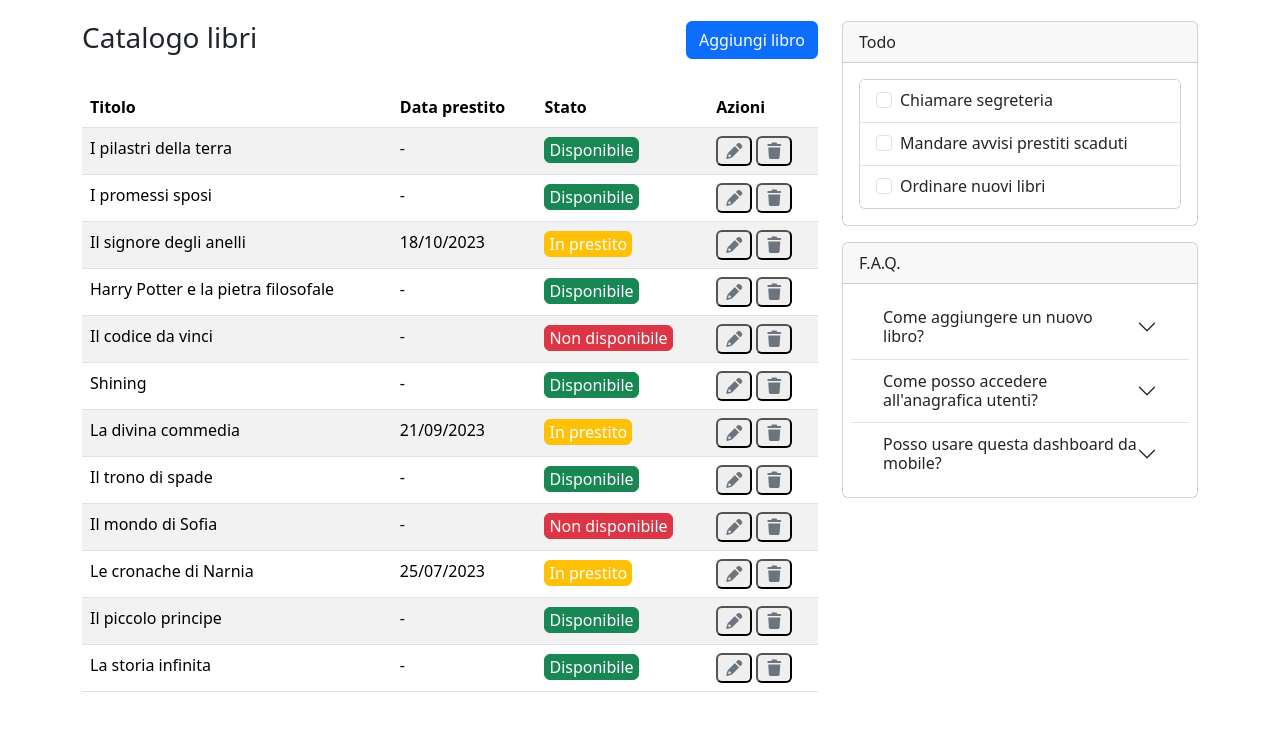
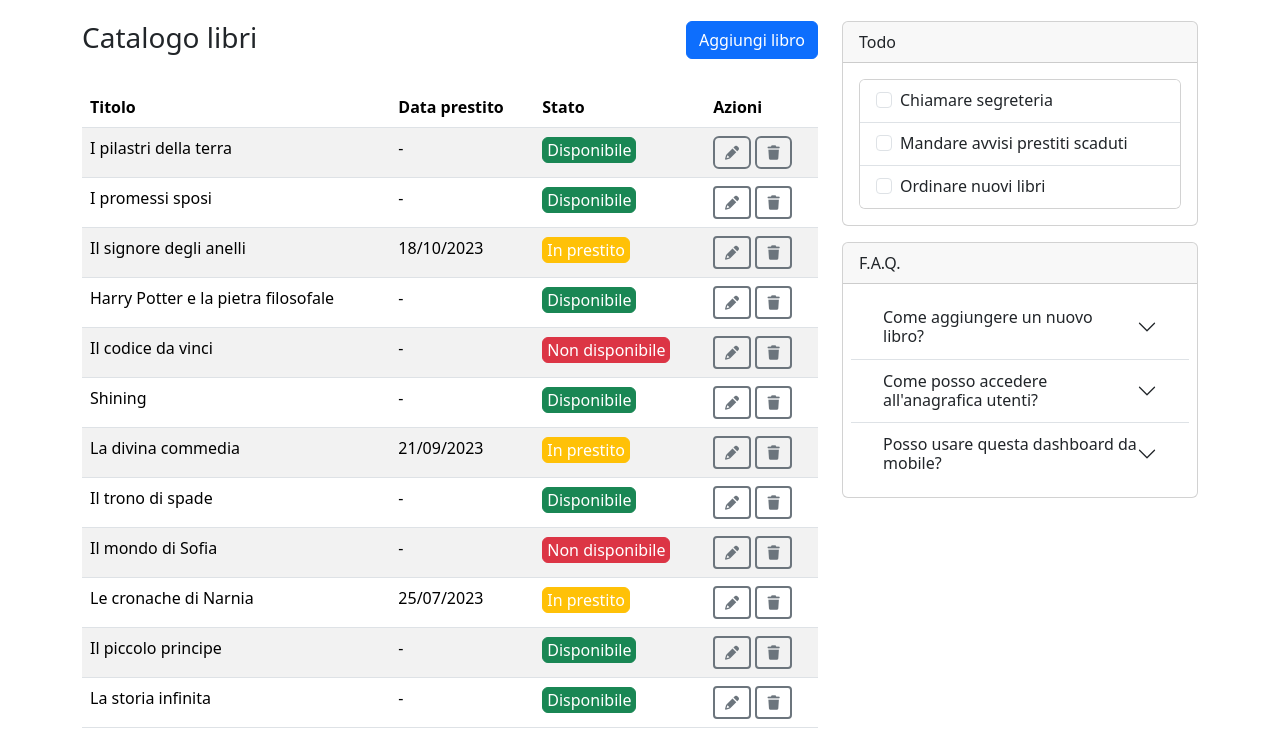
Before and after one commit to vanessabusato9/html-css-bootstrap-dashboard, a plain HTML site: page index.html in a window 1280 px wide. Shown: the part 99-843 px from the top of the page. Before the commit the page ends 807 px from the top, so only its background shows below. Drawn offline with nearby package versions, Linux system fonts and the light colour scheme.

Commit message:
sistemato bottoni trash e pencil

```diff
--- a/index.html
+++ b/index.html
@@ -99,10 +99,10 @@
                                         class="btn btn-success pt-0 pb-0 pe-1 ps-1">Disponibile</button>
                                 </td>
                                 <td>
-                                    <button type="button" class="rounded">
+                                    <button type="button" class="btn btn-outline-secondary btn-sm border-2 rounded">
                                         <i class="fa-solid fa-pencil text-secondary"></i>
                                     </button>
-                                    <button type="button" class="rounded">
+                                    <button type="button" class="btn btn-outline-secondary btn-sm border-2 rounded">
                                         <i class="fa-solid fa-trash text-secondary"></i>
                                     </button>
                                 </td>
@@ -115,10 +115,10 @@
                                         class="btn btn-success pt-0 pb-0 pe-1 ps-1">Disponibile</button>
                                 </td>
                                 <td>
-                                    <button type="button" class="rounded">
+                                    <button type="button" class="btn btn-outline-secondary btn-sm border-2 roundedd">
                                         <i class="fa-solid fa-pencil text-secondary"></i>
                                     </button>
-                                    <button type="button" class="rounded">
+                                    <button type="button" class="btn btn-outline-secondary btn-sm border-2 roundedd">
                                         <i class="fa-solid fa-trash text-secondary"></i>
                                     </button>
                                 </td>
@@ -129,10 +129,10 @@
                                 <td><button type="button" class="btn btn-warning pt-0 pb-0 pe-1 ps-1 text-white">In
                                         prestito</button></td>
                                 <td>
-                                    <button type="button" class="rounded">
+                                    <button type="button" class="btn btn-outline-secondary btn-sm border-2 roundedd">
                                         <i class="fa-solid fa-pencil text-secondary"></i>
                                     </button>
-                                    <button type="button" class="rounded">
+                                    <button type="button" class="btn btn-outline-secondary btn-sm border-2 roundedd">
                                         <i class="fa-solid fa-trash text-secondary"></i>
                                     </button>
                                 </td>
@@ -144,10 +144,10 @@
                                         class="btn btn-success pt-0 pb-0 pe-1 ps-1">Disponibile</button>
                                 </td>
                                 <td>
-                                    <button type="button" class="rounded">
+                                    <button type="button" class="btn btn-outline-secondary btn-sm border-2 roundedd">
                                         <i class="fa-solid fa-pencil text-secondary"></i>
                                     </button>
-                                    <button type="button" class="rounded">
+                                    <button type="button" class="btn btn-outline-secondary btn-sm border-2 roundedd">
                                         <i class="fa-solid fa-trash text-secondary"></i>
                                     </button>
                                 </td>
@@ -159,10 +159,10 @@
                                         disponibile</button>
                                 </td>
                                 <td>
-                                    <button type="button" class="rounded">
+                                    <button type="button" class="btn btn-outline-secondary btn-sm border-2 roundedd">
                                         <i class="fa-solid fa-pencil text-secondary"></i>
                                     </button>
-                                    <button type="button" class="rounded">
+                                    <button type="button" class="btn btn-outline-secondary btn-sm border-2 roundedd">
                                         <i class="fa-solid fa-trash text-secondary"></i>
                                     </button>
                                 </td>
@@ -174,10 +174,10 @@
                                         class="btn btn-success pt-0 pb-0 pe-1 ps-1">Disponibile</button>
                                 </td>
                                 <td>
-                                    <button type="button" class="rounded">
+                                    <button type="button" class="btn btn-outline-secondary btn-sm border-2 roundedd">
                                         <i class="fa-solid fa-pencil text-secondary"></i>
                                     </button>
-                                    <button type="button" class="rounded">
+                                    <button type="button" class="btn btn-outline-secondary btn-sm border-2 roundedd">
                                         <i class="fa-solid fa-trash text-secondary"></i>
                                     </button>
                                 </td>
@@ -188,10 +188,10 @@
                                 <td><button type="button" class="btn btn-warning pt-0 pb-0 pe-1 ps-1 text-white">In
                                         prestito</button></td>
                                 <td>
-                                    <button type="button" class="rounded">
+                                    <button type="button" class="btn btn-outline-secondary btn-sm border-2 roundedd">
                                         <i class="fa-solid fa-pencil text-secondary"></i>
                                     </button>
-                                    <button type="button" class="rounded">
+                                    <button type="button" class="btn btn-outline-secondary btn-sm border-2 roundedd">
                                         <i class="fa-solid fa-trash text-secondary"></i>
                                     </button>
                                 </td>
@@ -203,10 +203,10 @@
                                         class="btn btn-success pt-0 pb-0 pe-1 ps-1">Disponibile</button>
                                 </td>
                                 <td>
-                                    <button type="button" class="rounded">
+                                    <button type="button" class="btn btn-outline-secondary btn-sm border-2 roundedd">
                                         <i class="fa-solid fa-pencil text-secondary"></i>
                                     </button>
-                                    <button type="button" class="rounded">
+                                    <button type="button" class="btn btn-outline-secondary btn-sm border-2 roundedd">
                                         <i class="fa-solid fa-trash text-secondary"></i>
                                     </button>
                                 </td>
@@ -218,10 +218,10 @@
                                         disponibile</button>
                                 </td>
                                 <td>
-                                    <button type="button" class="rounded">
+                                    <button type="button" class="btn btn-outline-secondary btn-sm border-2 roundedd">
                                         <i class="fa-solid fa-pencil text-secondary"></i>
                                     </button>
-                                    <button type="button" class="rounded">
+                                    <button type="button" class="btn btn-outline-secondary btn-sm border-2 roundedd">
                                         <i class="fa-solid fa-trash text-secondary"></i>
                                     </button>
                                 </td>
@@ -232,10 +232,10 @@
                                 <td><button type="button" class="btn btn-warning pt-0 pb-0 pe-1 ps-1 text-white">In
                                         prestito</button></td>
                                 <td>
-                                    <button type="button" class="rounded">
+                                    <button type="button" class="btn btn-outline-secondary btn-sm border-2 roundedd">
                                         <i class="fa-solid fa-pencil text-secondary"></i>
                                     </button>
-                                    <button type="button" class="rounded">
+                                    <button type="button" class="btn btn-outline-secondary btn-sm border-2 roundedd">
                                         <i class="fa-solid fa-trash text-secondary"></i>
                                     </button>
                                 </td>
@@ -247,10 +247,10 @@
                                         class="btn btn-success pt-0 pb-0 pe-1 ps-1">Disponibile</button>
                                 </td>
                                 <td>
-                                    <button type="button" class="rounded">
+                                    <button type="button" class="btn btn-outline-secondary btn-sm border-2 roundedd">
                                         <i class="fa-solid fa-pencil text-secondary"></i>
                                     </button>
-                                    <button type="button" class="rounded">
+                                    <button type="button" class="btn btn-outline-secondary btn-sm border-2 roundedd">
                                         <i class="fa-solid fa-trash text-secondary"></i>
                                     </button>
                                 </td>
@@ -262,10 +262,10 @@
                                         class="btn btn-success pt-0 pb-0 pe-1 ps-1">Disponibile</button>
                                 </td>
                                 <td>
-                                    <button type="button" class="rounded">
+                                    <button type="button" class="btn btn-outline-secondary btn-sm border-2 roundedd">
                                         <i class="fa-solid fa-pencil text-secondary"></i>
                                     </button>
-                                    <button type="button" class="rounded">
+                                    <button type="button" class="btn btn-outline-secondary btn-sm border-2 roundedd">
                                         <i class="fa-solid fa-trash text-secondary"></i>
                                     </button>
                                 </td>
```
Also changed, not shown: form.html (added, +71 -0 lines).
